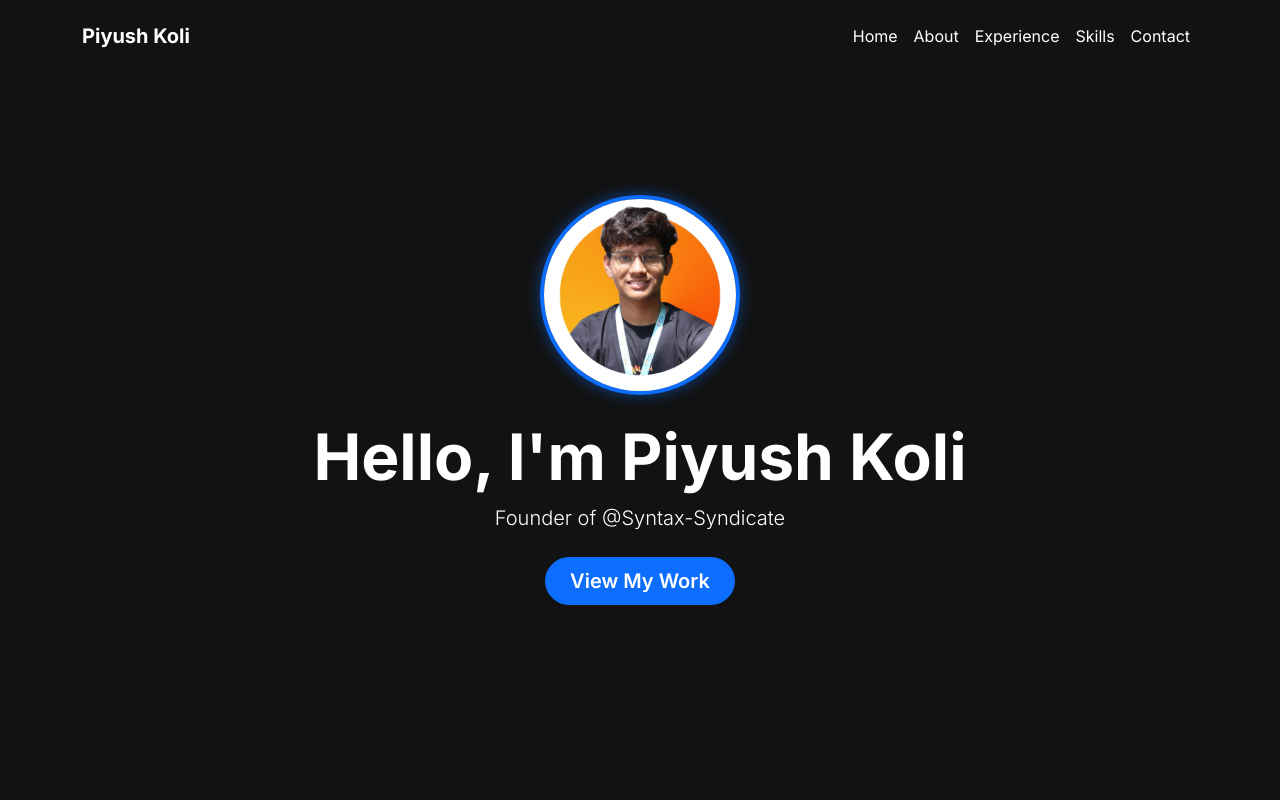
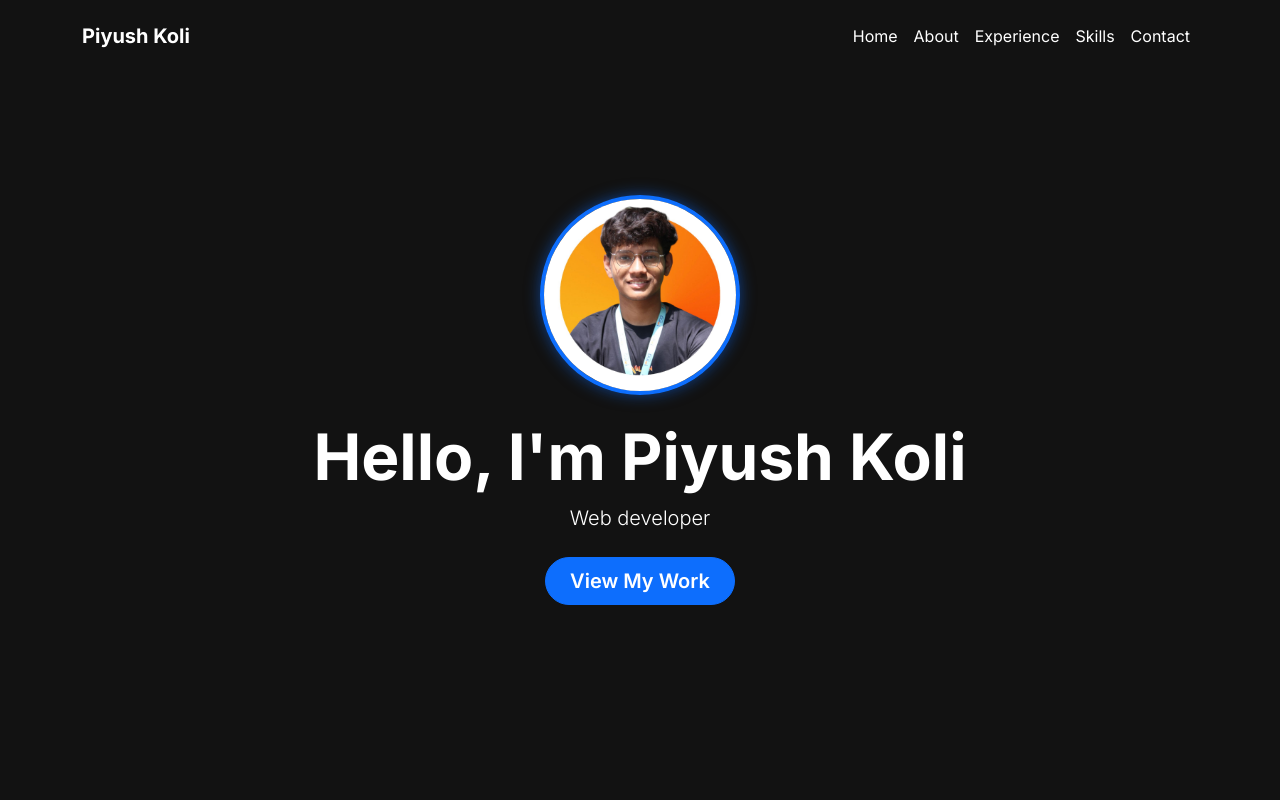
Before and after one commit to piyush-koli/Git-demo, a plain HTML site: page index.html in a window 1280 px wide. Shown: the top 800 px of the page. Drawn offline with nearby package versions, Linux system fonts and the light colour scheme.

Commit message:
Updated index.html

```diff
--- a/index.html
+++ b/index.html
@@ -179,7 +179,7 @@
             <div class="container z-1">
                 <img src="/pfp.jpg" alt="Profile Photo" class="profile-photo mb-4">
                 <h1 class="display-3 fw-bold mb-2">Hello, I'm Piyush Koli</h1>
-                <p class="lead text-muted mb-4">Founder of @Syntax-Syndicate</p>
+                <p class="lead text-muted mb-4">Web developer</p>
                 <a href="#projects" class="btn btn-primary btn-lg rounded-pill px-4">View My Work</a>
             </div>
         </header>
```
